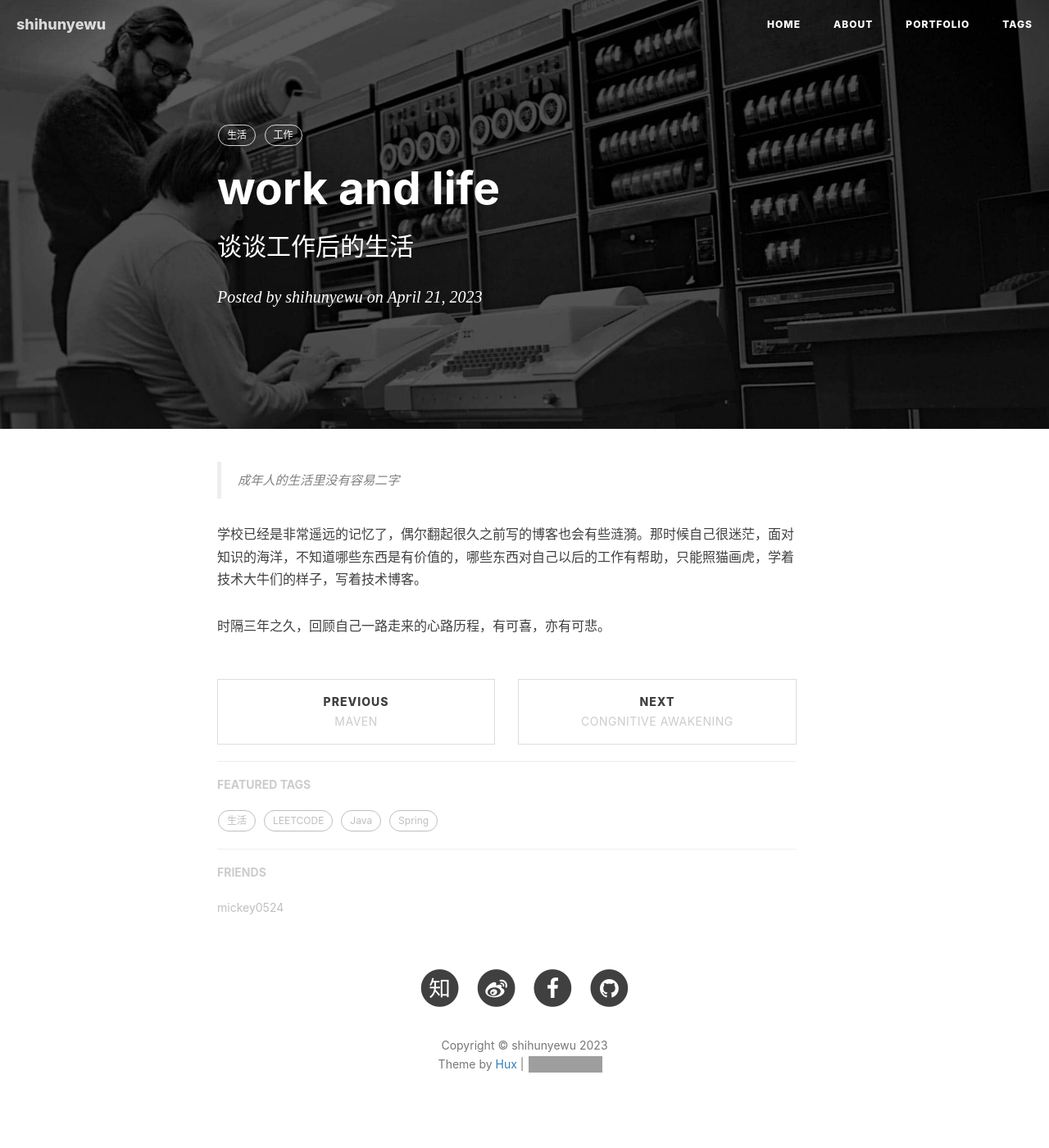
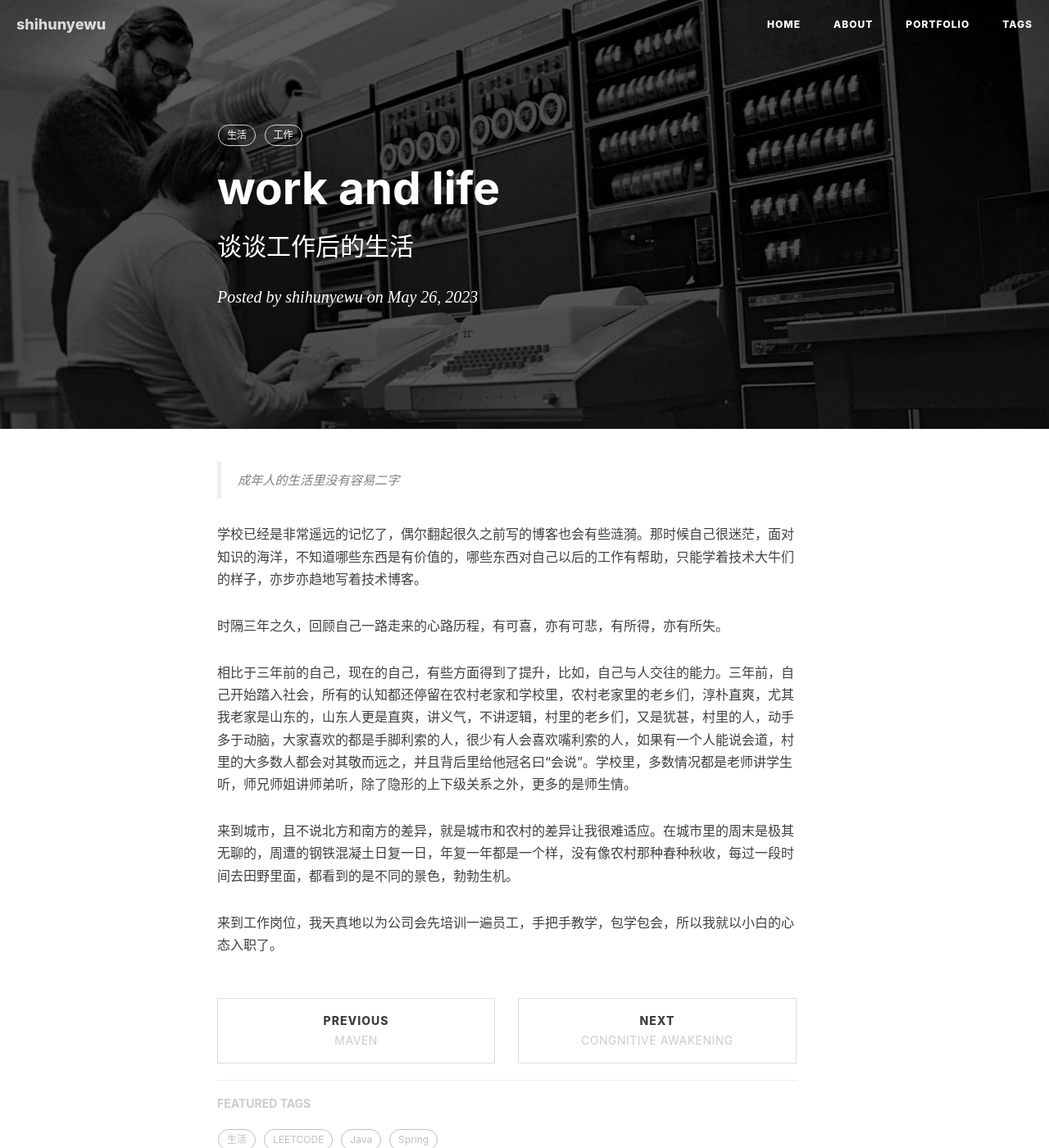
Before and after one commit to shihunyewu/shihunyewu.github.io, a Jekyll site: the page built from _posts/2021-02-21-work-life.md, in a window 1280 px wide and 1400 px high. Shown: the whole window at 82% size. Built offline with Jekyll 4.4.1, drawn with Linux system fonts in a browser that asks for light colours; nearby versions of some CDN libraries; comment, search, counter and statistics services are not loaded; grey boxes are pictures that could not be loaded.

Commit message:
Update 2021-02-21-work-life.md

```diff
--- a/_posts/2021-02-21-work-life.md
+++ b/_posts/2021-02-21-work-life.md
@@ -2,7 +2,7 @@
 layout:     post
 title:      "work and life"
 subtitle:   " 谈谈工作后的生活 "
-date:       2023-04-21 11:11:11
+date:       2023-05-26 11:11:11
 author:     "shihunyewu"
 header-img: "img/post-bg-unix-linux.jpg"
 catalog: false
@@ -13,6 +13,12 @@ tags:
 
 > 成年人的生活里没有容易二字
 
-学校已经是非常遥远的记忆了，偶尔翻起很久之前写的博客也会有些涟漪。那时候自己很迷茫，面对知识的海洋，不知道哪些东西是有价值的，哪些东西对自己以后的工作有帮助，只能照猫画虎，学着技术大牛们的样子，写着技术博客。
+学校已经是非常遥远的记忆了，偶尔翻起很久之前写的博客也会有些涟漪。那时候自己很迷茫，面对知识的海洋，不知道哪些东西是有价值的，哪些东西对自己以后的工作有帮助，只能学着技术大牛们的样子，亦步亦趋地写着技术博客。
 
-时隔三年之久，回顾自己一路走来的心路历程，有可喜，亦有可悲。
+时隔三年之久，回顾自己一路走来的心路历程，有可喜，亦有可悲，有所得，亦有所失。
+
+相比于三年前的自己，现在的自己，有些方面得到了提升，比如，自己与人交往的能力。三年前，自己开始踏入社会，所有的认知都还停留在农村老家和学校里，农村老家里的老乡们，淳朴直爽，尤其我老家是山东的，山东人更是直爽，讲义气，不讲逻辑，村里的老乡们，又是犹甚，村里的人，动手多于动脑，大家喜欢的都是手脚利索的人，很少有人会喜欢嘴利索的人，如果有一个人能说会道，村里的大多数人都会对其敬而远之，并且背后里给他冠名曰“会说”。学校里，多数情况都是老师讲学生听，师兄师姐讲师弟听，除了隐形的上下级关系之外，更多的是师生情。
+
+来到城市，且不说北方和南方的差异，就是城市和农村的差异让我很难适应。在城市里的周末是极其无聊的，周遭的钢铁混凝土日复一日，年复一年都是一个样，没有像农村那种春种秋收，每过一段时间去田野里面，都看到的是不同的景色，勃勃生机。
+
+来到工作岗位，我天真地以为公司会先培训一遍员工，手把手教学，包学包会，所以我就以小白的心态入职了。
```
